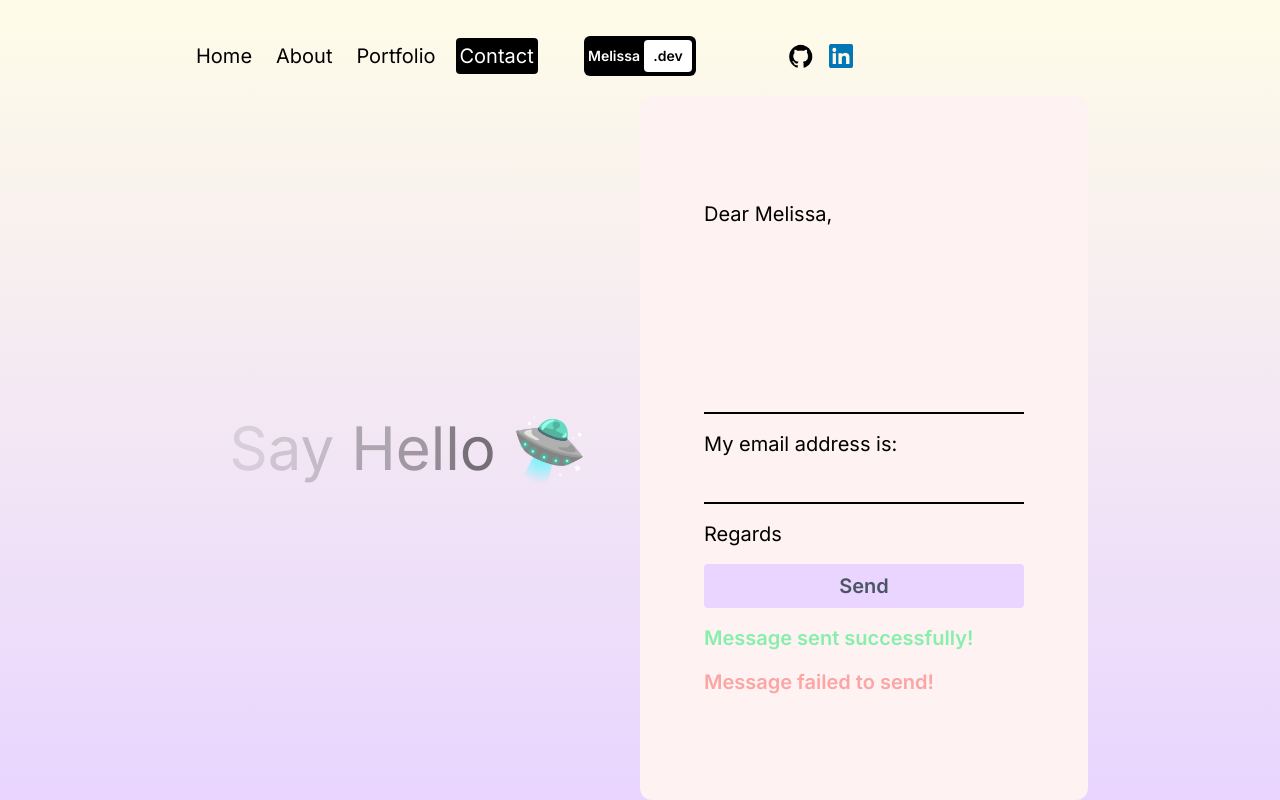
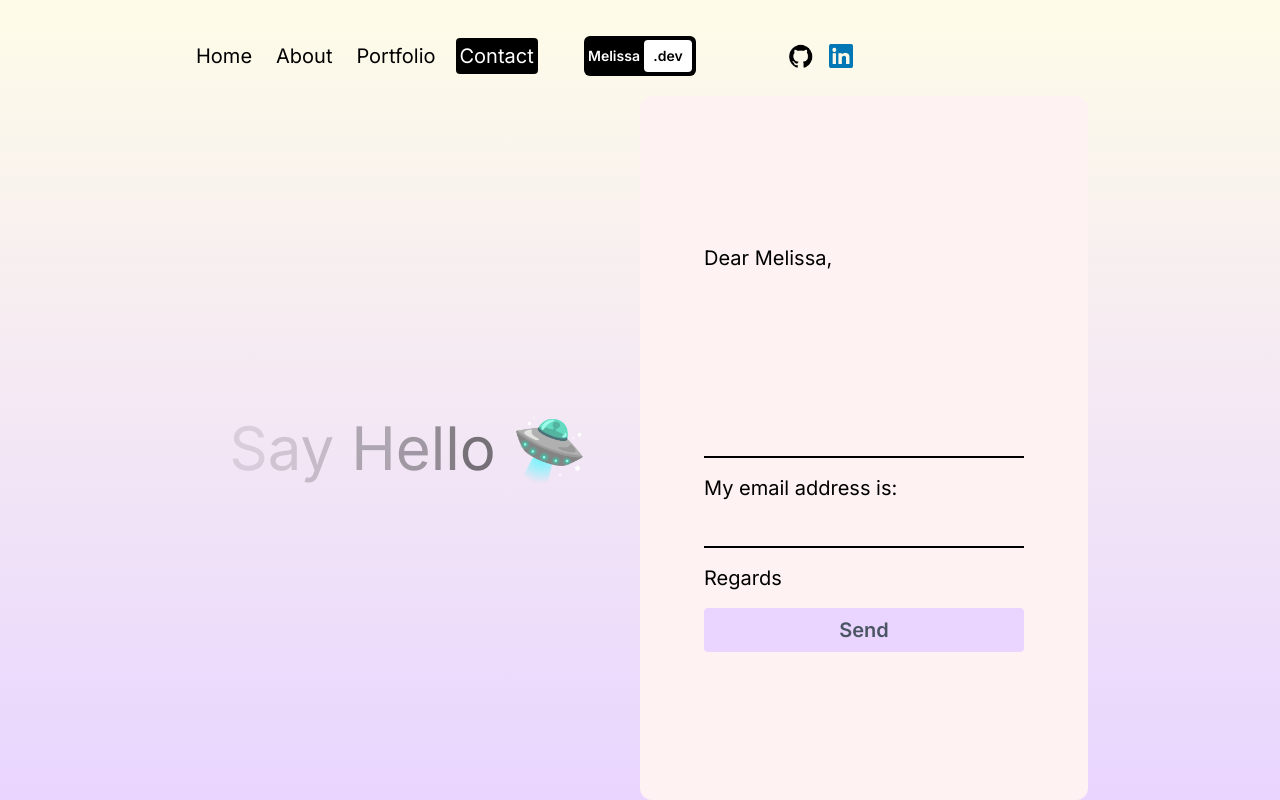
Before and after one commit to Melissa-Shao/Melissa-Portfolio-Website, a Next.js app: page /contact in a window 1280 px wide. Built offline with nearby package versions, Linux system fonts and the light colour scheme.

Commit message:
Use emailjs to add the sending email feature

```diff
--- a/package.json
+++ b/package.json
@@ -9,6 +9,7 @@
     "lint": "next lint"
   },
   "dependencies": {
+    "@emailjs/browser": "^4.4.1",
     "framer-motion": "^11.2.14",
     "next": "^14.2.4",
     "react": "18",
--- a/src/app/contact/page.jsx
+++ b/src/app/contact/page.jsx
@@ -1,12 +1,35 @@
 "use client";
 import { motion } from "framer-motion";
-import { useState } from "react";
+import { useState, useRef } from "react";
+import emailjs from '@emailjs/browser';
 
 const Contactpage = () => {
   const text = 'Say Hello';
 
-  const [success, setSuccess] = useState(true);
-  const [error, setError] = useState(true);
+  const [success, setSuccess] = useState(false);
+  const [error, setError] = useState(false);
+
+  const form = useRef();
+
+  const sendEmail = (e) => {
+    e.preventDefault();
+    setError(false);
+    setSuccess(false);
+
+    emailjs
+      .sendForm(process.env.NEXT_PUBLIC_SERVICE_ID, process.env.NEXT_PUBLIC_TEMPLATE_ID, form.current, {
+        publicKey: process.env.NEXT_PUBLIC_PUBLIC_KEY,
+      })
+      .then(
+        (result) => {
+          setSuccess(true);
+          form.current.reset();
+        },
+        (error) => {
+          setError(true);
+        },
+      );
+  };
 
   return (
     <motion.div className="h-full"
@@ -25,12 +48,14 @@
         </div>
 
         {/* form container */}
-        <form action="" className="h-1/2 lg:h-full lg:w-1/2 bg-red-50 rounded-xl text-xl flex flex-col gap-4 justify-center p-4 md:p-8 lg:p-16">
+        <form
+          onSubmit={sendEmail}
+          ref={form} action="" className="h-1/2 lg:h-full lg:w-1/2 bg-red-50 rounded-xl text-xl flex flex-col gap-4 justify-center p-4 md:p-8 lg:p-16">
           <span>Dear Melissa,</span>
           <textarea rows={6}
-            className="bg-transparent border-b-2 border-b-black outline-none resize-none" />
+            className="bg-transparent border-b-2 border-b-black outline-none resize-none" name="userMessage" />
           <span>My email address is:</span>
-          <input type="text" className="bg-transparent border-b-2 border-b-black outline-none" />
+          <input name="userEmail" type="text" className="bg-transparent border-b-2 border-b-black outline-none" />
           <span>Regards</span>
           <button className="bg-purple-200 rounded font-semibold text-gray-600 p-2">Send</button>
           {success && <span className="text-green-300 font-semibold">Message sent successfully!</span>}
```
Also changed, not shown: 2 other files (tests, documents, lock files or other folders).
